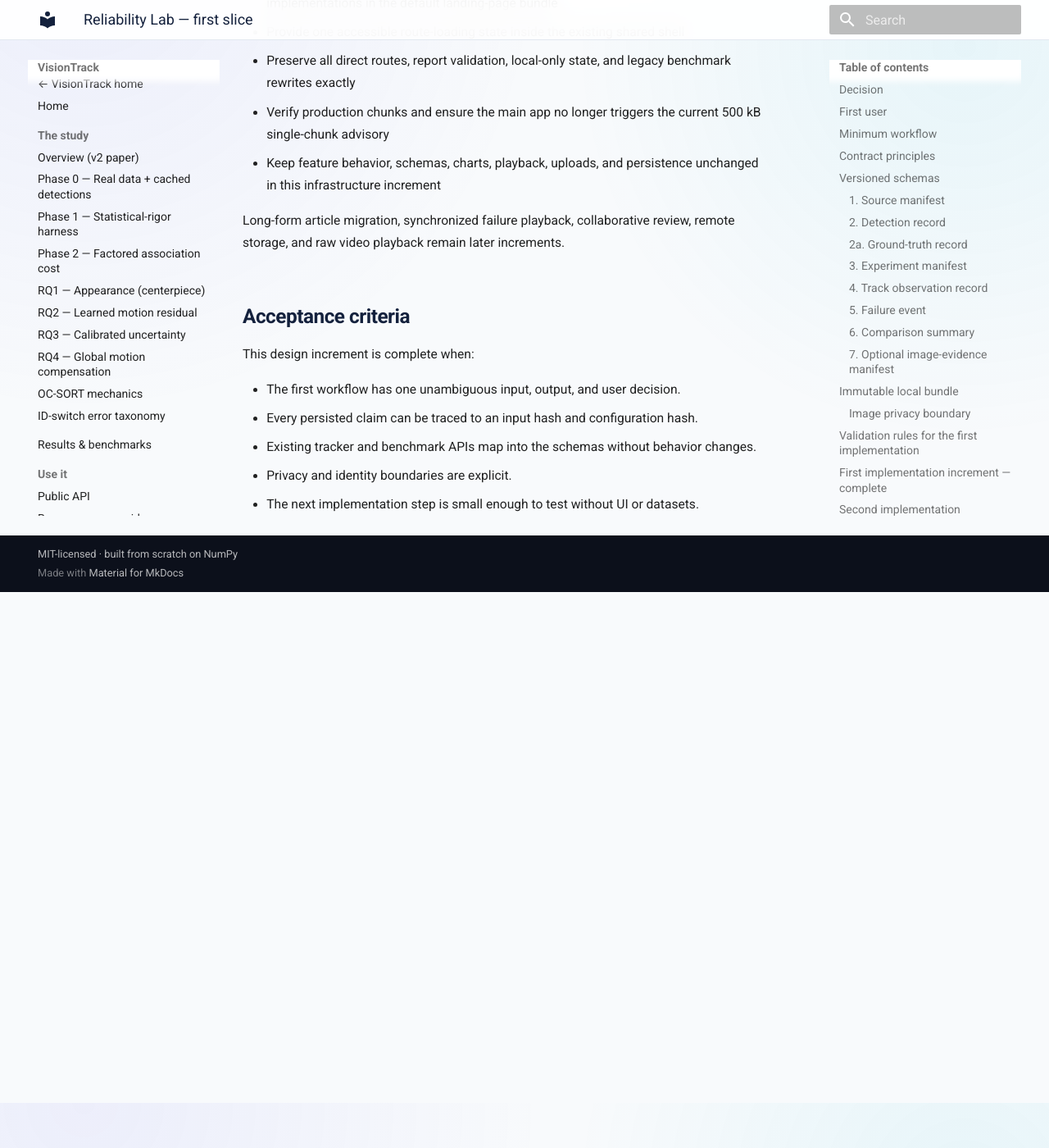
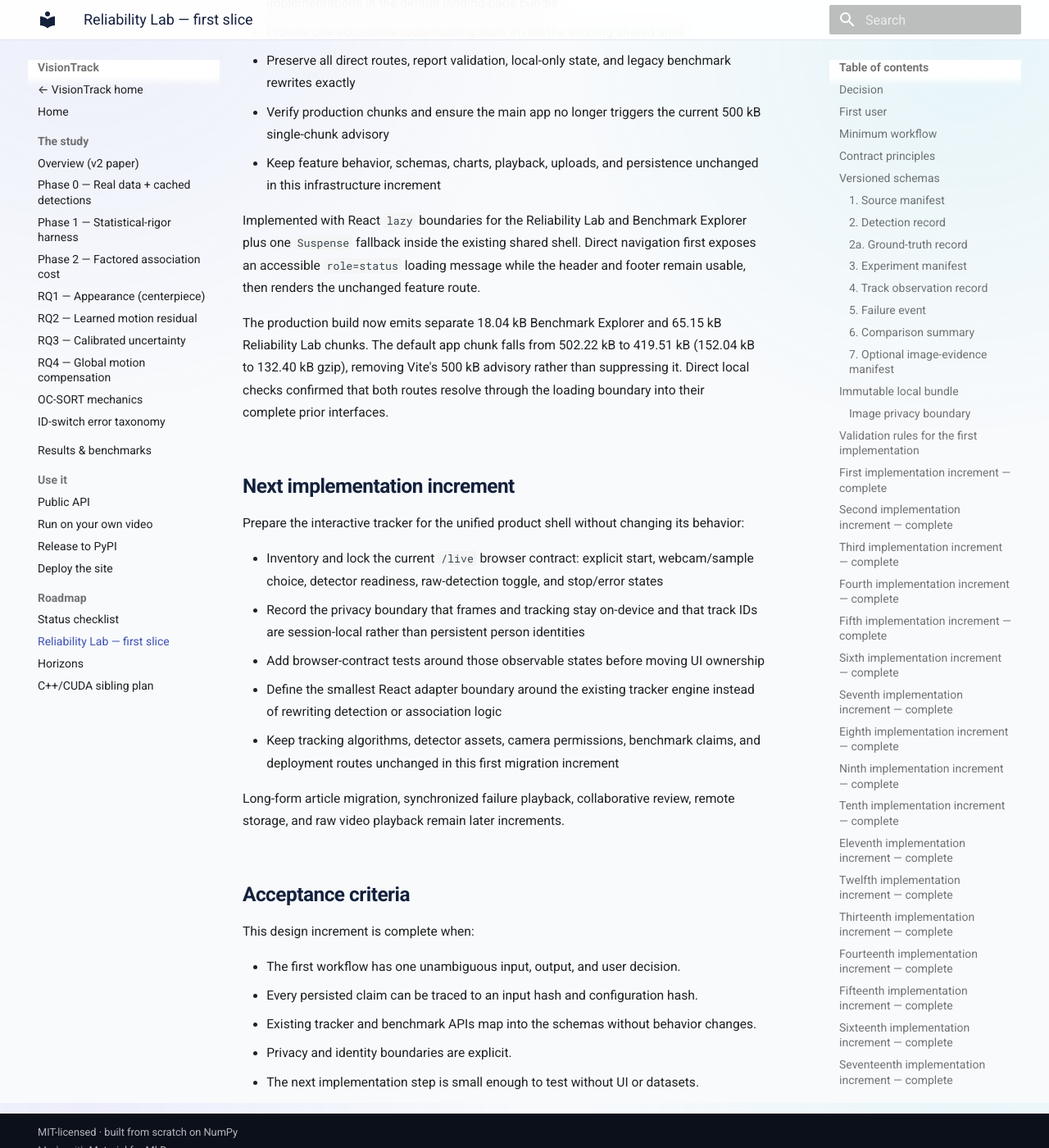
Before and after one commit to hulagerushikesh/visiontrack, an MkDocs documentation site: the page built from docs/RELIABILITY_LAB.md, in a window 1280 px wide and 1400 px high, scrolled down 30855 px. Shown: the whole window at 82% size. Built offline with MkDocs 1.6.1 and Material for MkDocs 9.7.7, drawn with Linux system fonts in a browser that asks for light colours; some of the changed text lies outside the part shown.

Commit message:
perf: lazy-load research workspaces

```diff
--- a/docs/RELIABILITY_LAB.md
+++ b/docs/RELIABILITY_LAB.md
@@ -1155,7 +1155,7 @@
 unknown focus values. The live accessibility pass confirms the same 1-of-4 and
 2-of-6 scope transitions and one-click reset.
 
-## Next implementation increment
+## Twenty-eighth implementation increment — complete
 
 Keep the public product shell fast as the research tools grow:
 
@@ -1168,6 +1168,34 @@
   current 500 kB single-chunk advisory
 - Keep feature behavior, schemas, charts, playback, uploads, and persistence
   unchanged in this infrastructure increment
+
+Implemented with React `lazy` boundaries for the Reliability Lab and Benchmark
+Explorer plus one `Suspense` fallback inside the existing shared shell. Direct
+navigation first exposes an accessible `role=status` loading message while the
+header and footer remain usable, then renders the unchanged feature route.
+
+The production build now emits separate 18.04 kB Benchmark Explorer and
+65.15 kB Reliability Lab chunks. The default app chunk falls from 502.22 kB to
+419.51 kB (152.04 kB to 132.40 kB gzip), removing Vite's 500 kB advisory rather
+than suppressing it. Direct local checks confirmed that both routes resolve
+through the loading boundary into their complete prior interfaces.
+
+## Next implementation increment
+
+Prepare the interactive tracker for the unified product shell without changing
+its behavior:
+
+- Inventory and lock the current `/live` browser contract: explicit start,
+  webcam/sample choice, detector readiness, raw-detection toggle, and stop/error
+  states
+- Record the privacy boundary that frames and tracking stay on-device and that
+  track IDs are session-local rather than persistent person identities
+- Add browser-contract tests around those observable states before moving UI
+  ownership
+- Define the smallest React adapter boundary around the existing tracker engine
+  instead of rewriting detection or association logic
+- Keep tracking algorithms, detector assets, camera permissions, benchmark
+  claims, and deployment routes unchanged in this first migration increment
 
 Long-form article migration, synchronized failure playback, collaborative
 review, remote storage, and raw video playback remain later increments.
```
Also changed, not shown: docs/NEXT_STEPS.md (+3 -1 lines), 3 other files.
